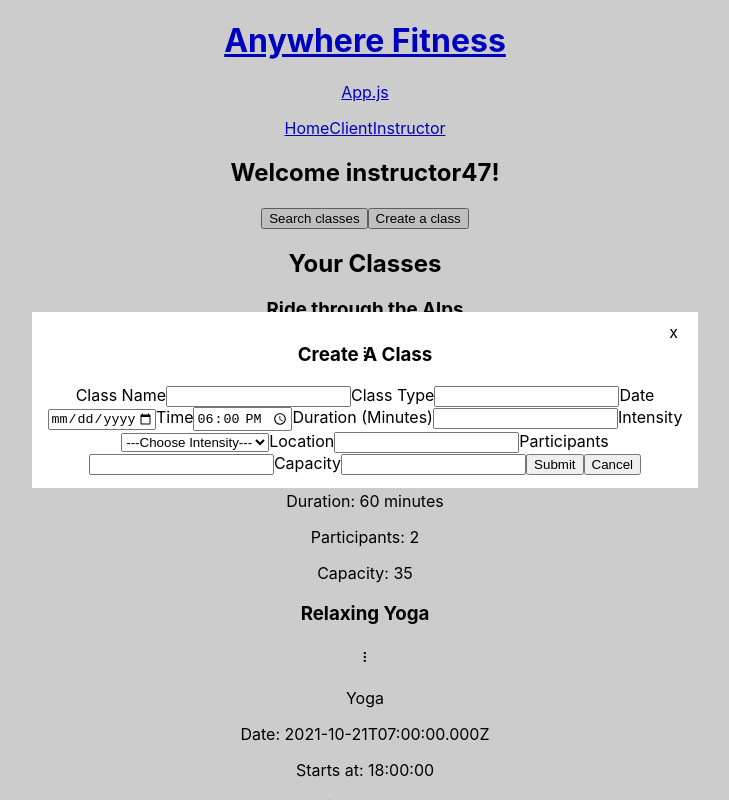
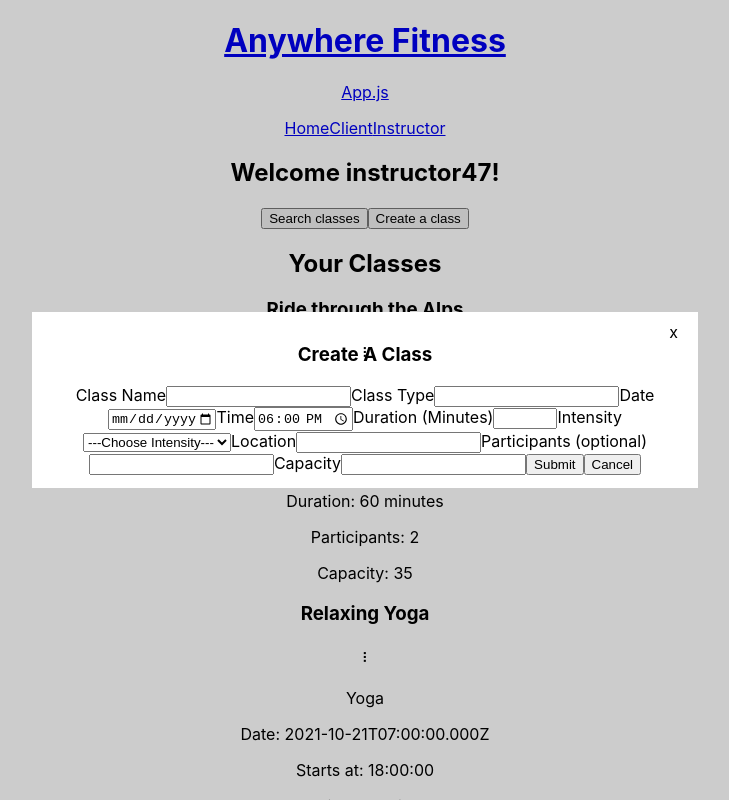
Before and after one commit to 10-21-BW-AnywhereFitness/frontend, a React (Create React App) app in the folder anywherefitness-fe/: page /instructor in a window 1280 px wide. Both pictures are taken after a click on the button "Create a class". Shown: the top 800 px of the page, without its empty margins (275-1004 px from the left). Built offline with nearby package versions, Linux system fonts and the light colour scheme.

Commit message:
added client side required attributes for create class form and fixed bugged input types

```diff
--- a/anywherefitness-fe/src/components/landing/CreateClassForm.js
+++ b/anywherefitness-fe/src/components/landing/CreateClassForm.js
@@ -47,6 +47,7 @@ const CreateClassForm = props => {
                         maxLength="128"
                         value={newClass.class_name}
                         onChange={onChange}
+                        required
                     />
                 </label>
                 <label>Class Type
@@ -56,16 +57,18 @@ const CreateClassForm = props => {
                         maxLength="32"
                         value={newClass.class_type}
                         onChange={onChange}
+                        required
                     />
                 </label>
                 <label>Date
                     <input
                         type="date"
                         name="class_date"
-                        value={newClass.class_date}
+                        value={newClass.class_date.replace(/\//g, "-")}
                         min={minDate}
                         max={maxDate}
                         onChange={onChange}
+                        required
                     />
                 </label>
                 <label>Time
@@ -74,19 +77,22 @@ const CreateClassForm = props => {
                         name="class_time"
                         value={classTime}
                         onChange={onChange}
+                        required
                     />
                 </label>
                 <label>Duration (Minutes)
                     <input
-                        type="text"
+                        type="number"
                         name="class_duration"
-                        maxLength="3"
+                        min="15"
+                        max="360"
                         value={newClass.class_duration}
                         onChange={onChange}
+                        required
                     />
                 </label>
                 <label>Intensity
-                    <select name="class_intensity" value={newClass.class_intensity} onChange={onChange}>
+                    <select name="class_intensity" value={newClass.class_intensity} onChange={onChange} required>
                         <option value="">---Choose Intensity---</option>
                         <option value="low">Low</option>
                         <option value="medium">Medium</option>
@@ -100,24 +106,25 @@ const CreateClassForm = props => {
                         maxLength="32"
                         value={newClass.class_location}
                         onChange={onChange}
+                        required
                     />
                 </label>
-                <label>Participants
+                <label>Participants (optional)
                     <input
-                        type="text"
+                        type="number"
                         name="class_registered_clients"
-                        maxLength="32"
                         value={newClass.class_registered_clients}
                         onChange={onChange}
                     />
                 </label>
                 <label>Capacity
                     <input
-                        type="text"
+                        type="number"
                         name="class_max"
-                        maxLength="3"
+                        max="300"
                         value={newClass.class_max}
                         onChange={onChange}
+                        required
                     />
                 </label>
                 <button type="submit">Submit</button>
```
